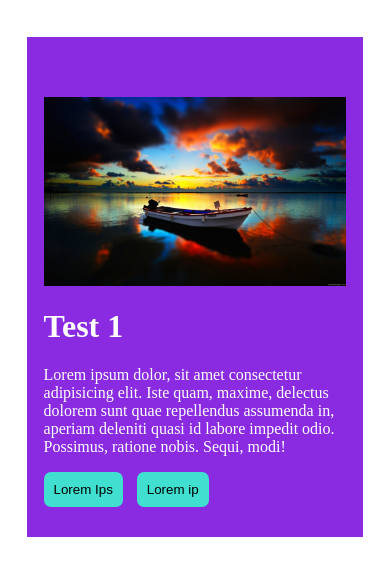
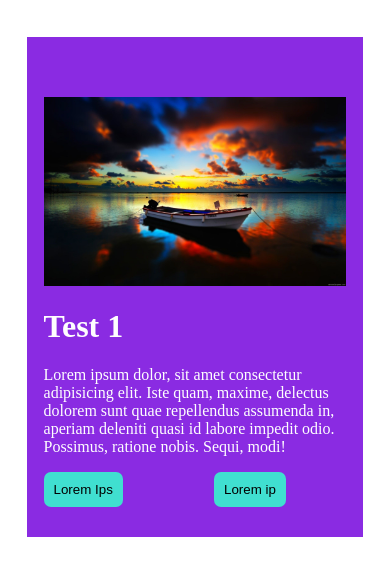
Before and after one commit to mustykhot/seccaro, a plain HTML site: page index.html in a window 390 px wide. Both pictures are taken after a click on the element 106 px from the left and 140 px from the top of the page. Shown: the part 198-774 px from the top of the page. Drawn offline with Linux system fonts and the light colour scheme.

Commit message:
Add files via upload

```diff
--- a/style.css
+++ b/style.css
@@ -121,12 +121,13 @@ body {
 .selected + .arrow-down-wrapper {
     opacity: 1;
 }
+
 .butcont button{
     padding: 10px;
     border: transparent;
     background-color: turquoise;
     border-radius: 7px;
-    margin-right: 10px;
+    margin-right: 20px;
 }
 @media screen and (max-width: 768px) {
     body {
@@ -162,4 +163,16 @@ body {
     .show-section {
         margin-top: 40px;
     }
+    .butcont{
+        width: 80%;
+        display: flex;
+        justify-content: space-between;
+    }
+    .butcont button{
+        padding: 10px;
+        border: transparent;
+        background-color: turquoise;
+        border-radius: 7px;
+        margin-right:0;
+    }
 }
```
